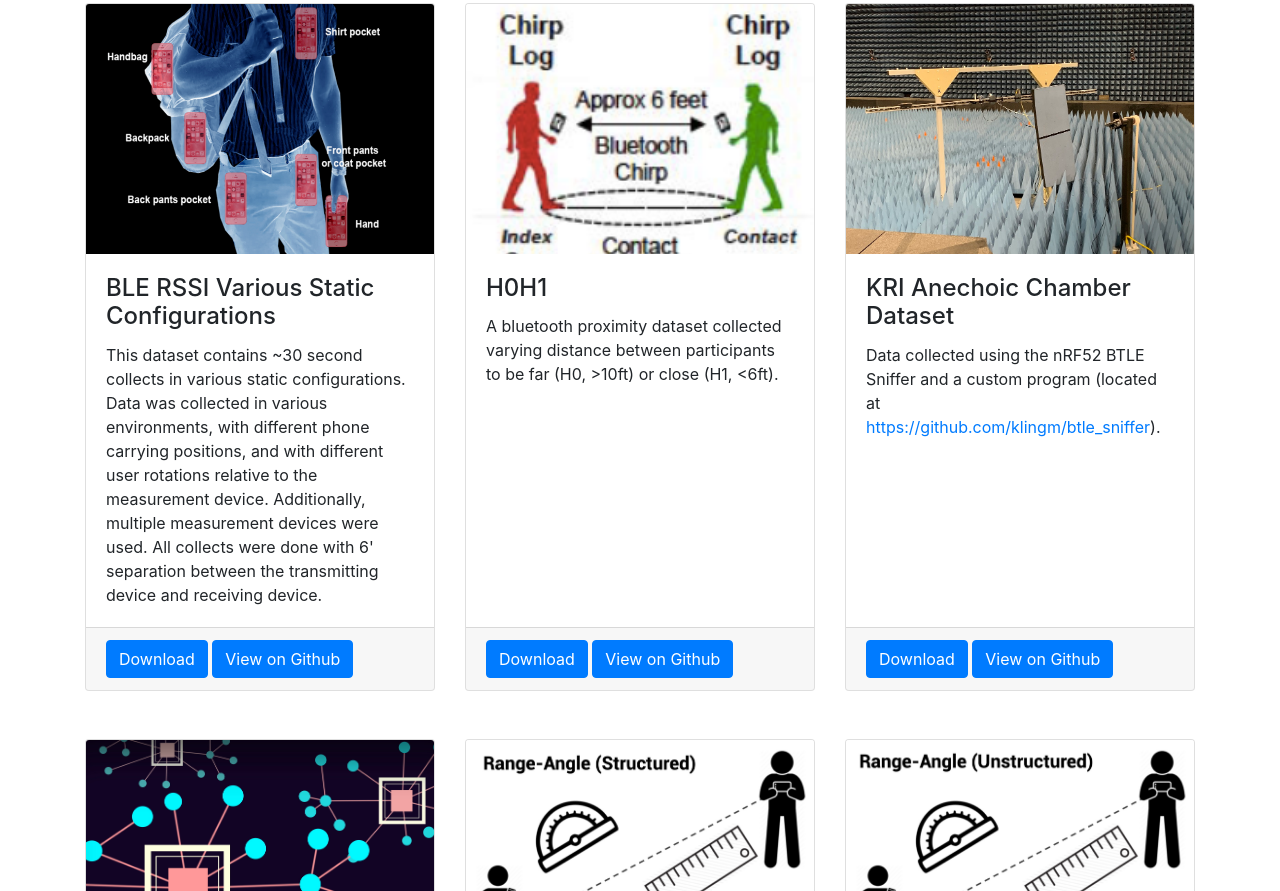
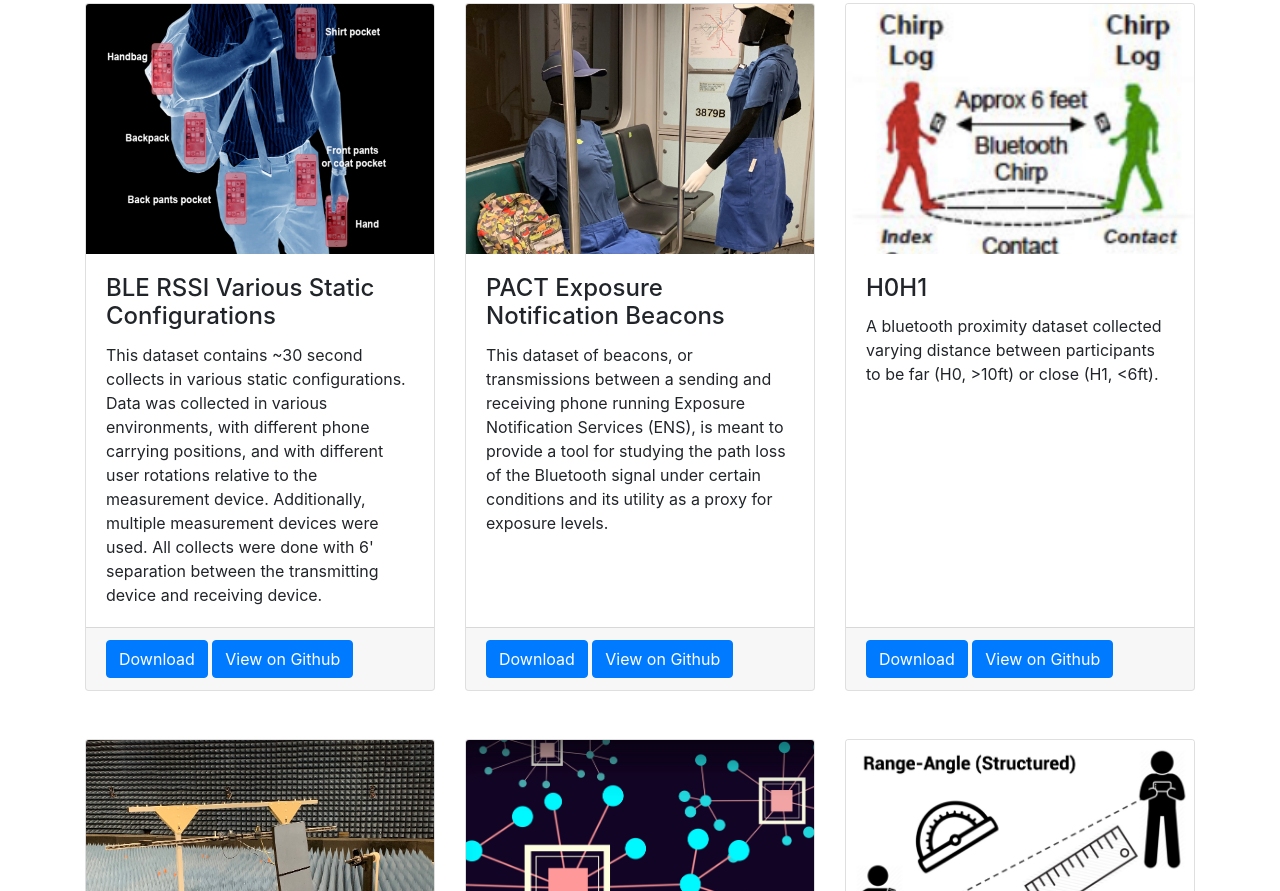
Before and after one commit to mitll/PACT, a website: page docs/datasets.html in a window 1280 px wide. Shown: the part 485-1376 px from the top of the page. Drawn offline with Linux system fonts and the light colour scheme.

Commit message:
adding Exposure Notification Beacons dataset

```diff
--- a/docs/datasets.html
+++ b/docs/datasets.html
@@ -45,6 +45,7 @@
               <a class="dropdown-item" href="datacollection.html">Participate in Data Collection</a>
               <div class="dropdown-divider"></div>
               <a class="dropdown-item" href="https://github.com/mitll/BLE-RSSI-Various-Static-Configurations">BLE RSSI</a>
+              <a class="dropdown-item" href="https://github.com/mitll/PACT-Exposure-Notification-Beacons">Exposure Notification Beacons</a>
               <a class="dropdown-item" href="https://github.com/mitll/H0H1">H0H1</a>
               <a class="dropdown-item" href="https://github.com/mitll/KRI-Anechoic-Chamber-Dataset">KRI Anechoic Chamber</a>
               <a class="dropdown-item" href="https://github.com/mitll/MIT-Matrix-Data">MIT Matrix Data</a>
@@ -90,6 +91,19 @@
           <div class="card-footer">
             <a href="https://github.com/mitll/BLE-RSSI-Various-Static-Configurations/archive/master.zip" class="btn btn-primary">Download</a>
             <a href="https://github.com/mitll/BLE-RSSI-Various-Static-Configurations" class="btn btn-primary">View on Github</a>
+          </div>
+        </div>
+      </div>
+      <div class="col-md-4 mb-5">
+        <div class="card h-100">
+          <img class="card-img-top" src="images/PACT_EN_Beacons_Cover.jpg" alt="">
+          <div class="card-body">
+            <h4 class="card-title">PACT Exposure Notification Beacons</h4>
+            <p class="card-text">This dataset of beacons, or transmissions between a sending and receiving phone running Exposure Notification Services (ENS), is meant to provide a tool for studying the path loss of the Bluetooth signal under certain conditions and its utility as a proxy for exposure levels.</p>
+          </div>
+          <div class="card-footer">
+            <a href="https://github.com/mitll/PACT-Exposure-Notification-Beacons/archive/master.zip" class="btn btn-primary">Download</a>
+            <a href="https://github.com/mitll/PACT-Exposure-Notification-Beacons" class="btn btn-primary">View on Github</a>
           </div>
         </div>
       </div>
```
Also changed, not shown: docs/datacollection.html (+1 -0 lines), docs/index.html (+1 -0 lines), docs/leaderboards.html (+1 -0 lines), docs/images/PACT_EN_Beacons_Cover.jpg (added).
